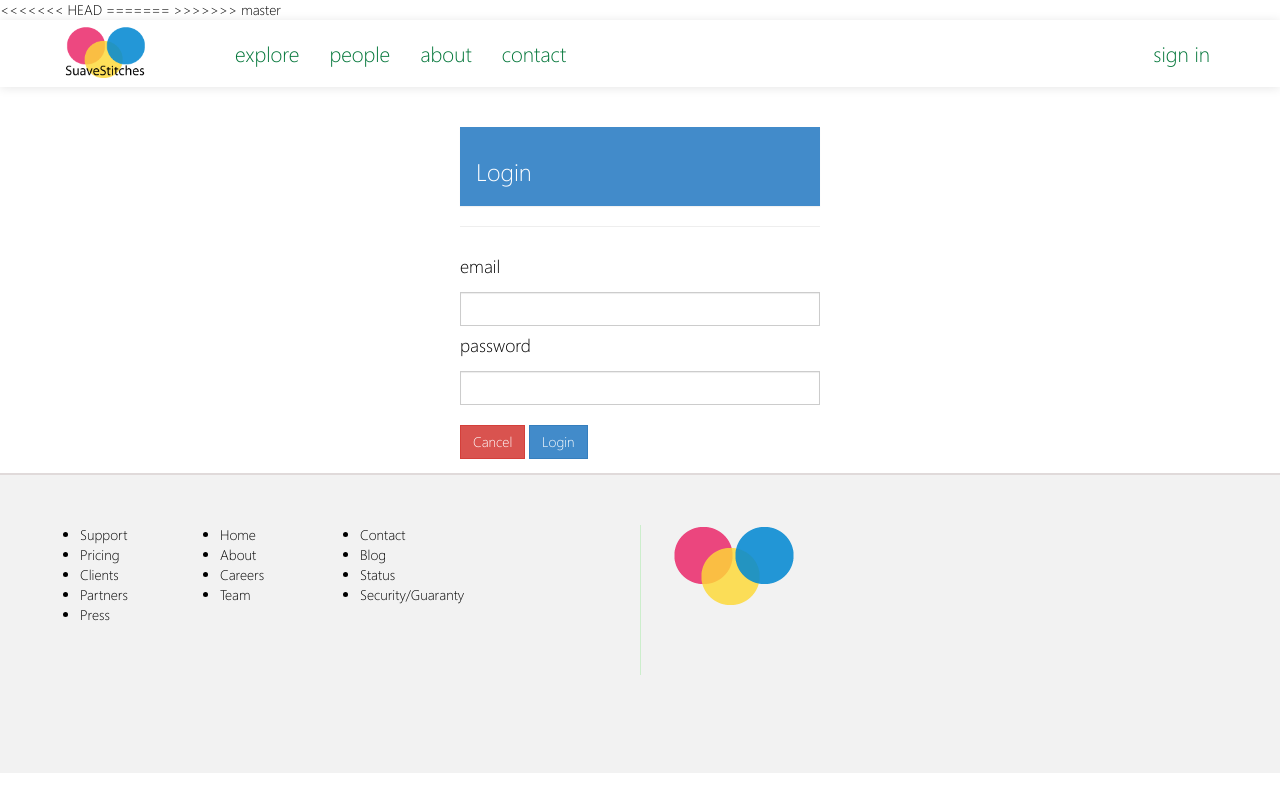
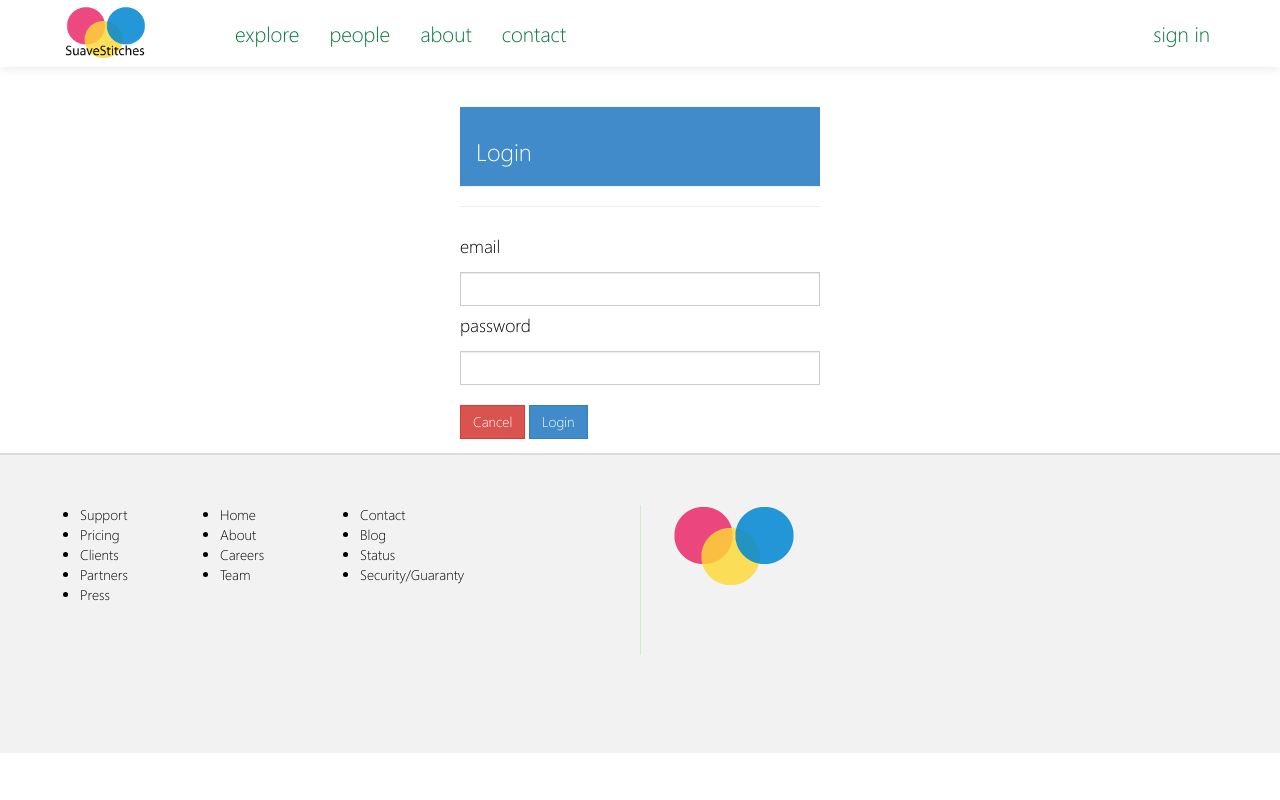
Before and after one commit to avoajaugochukwu/suaveproject, a Django app: page /suave/not/logged/in?next=/suave/createOrder/ in a window 1280 px wide. Run offline with Django 3.2, Linux system fonts and the light colour scheme; some libraries are stand-ins or nearby versions.

```diff
--- a/suave/templates/i/layout/base.html
+++ b/suave/templates/i/layout/base.html
@@ -2,12 +2,7 @@
 	<head>
 		{% load staticfiles %}
 		<link rel="stylesheet" type="text/css" href="{% static 'css/style.css' %}">
-<<<<<<< HEAD
-
-		<link rel="stylesheet" type="text/css" href="{% static 'fonts/font-awesome/css/font-awesome.css' %}">
-=======
 		<link rel="stylesheet" type="text/css" href="{% static 'fonts/font-awesome/css/font-awesome.min.css' %}">
->>>>>>> master
 		<title>{% block title %}  {% endblock %}</title>
 
 	</head>
```
Also changed, not shown: db.sqlite3, 4 other files.
